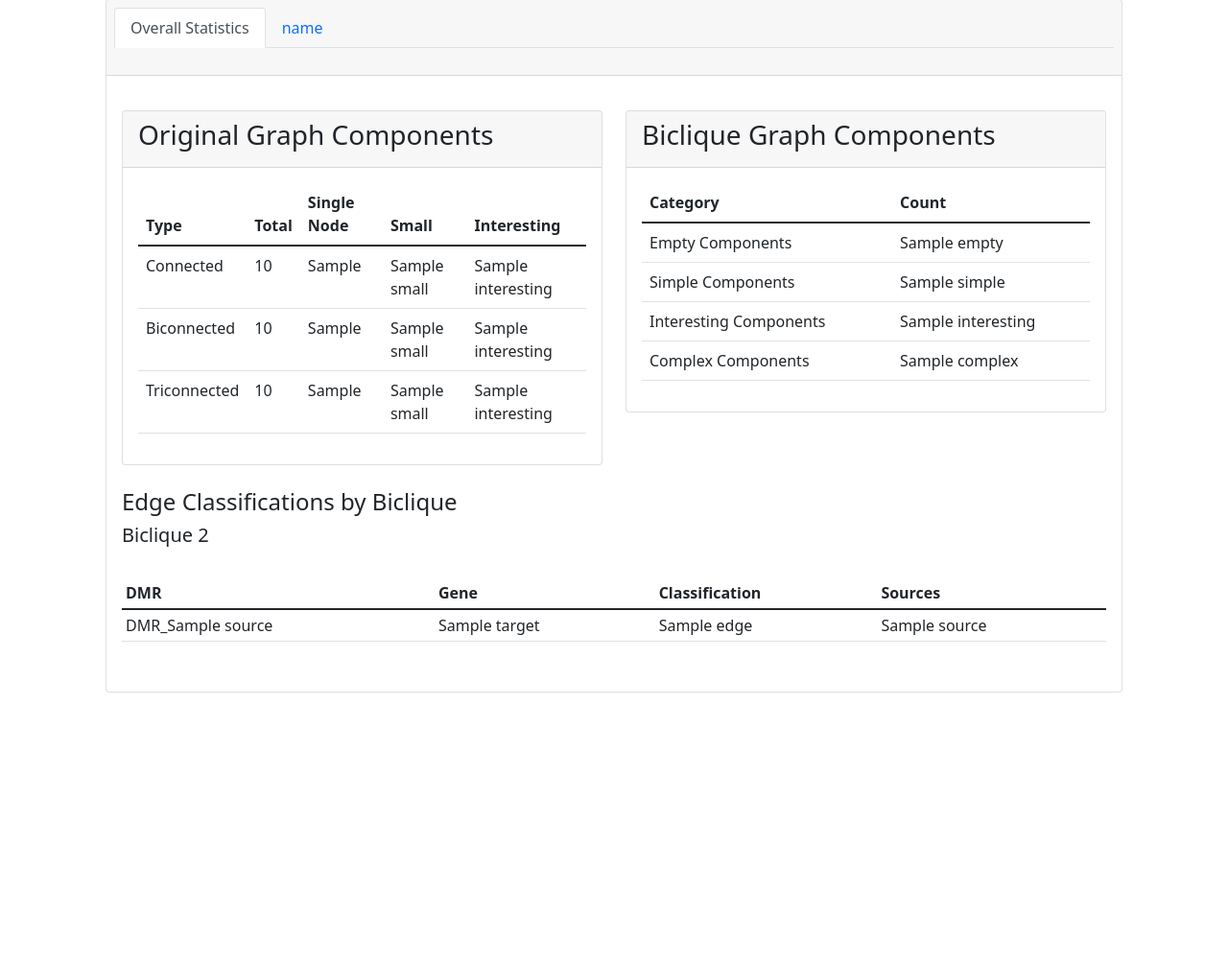
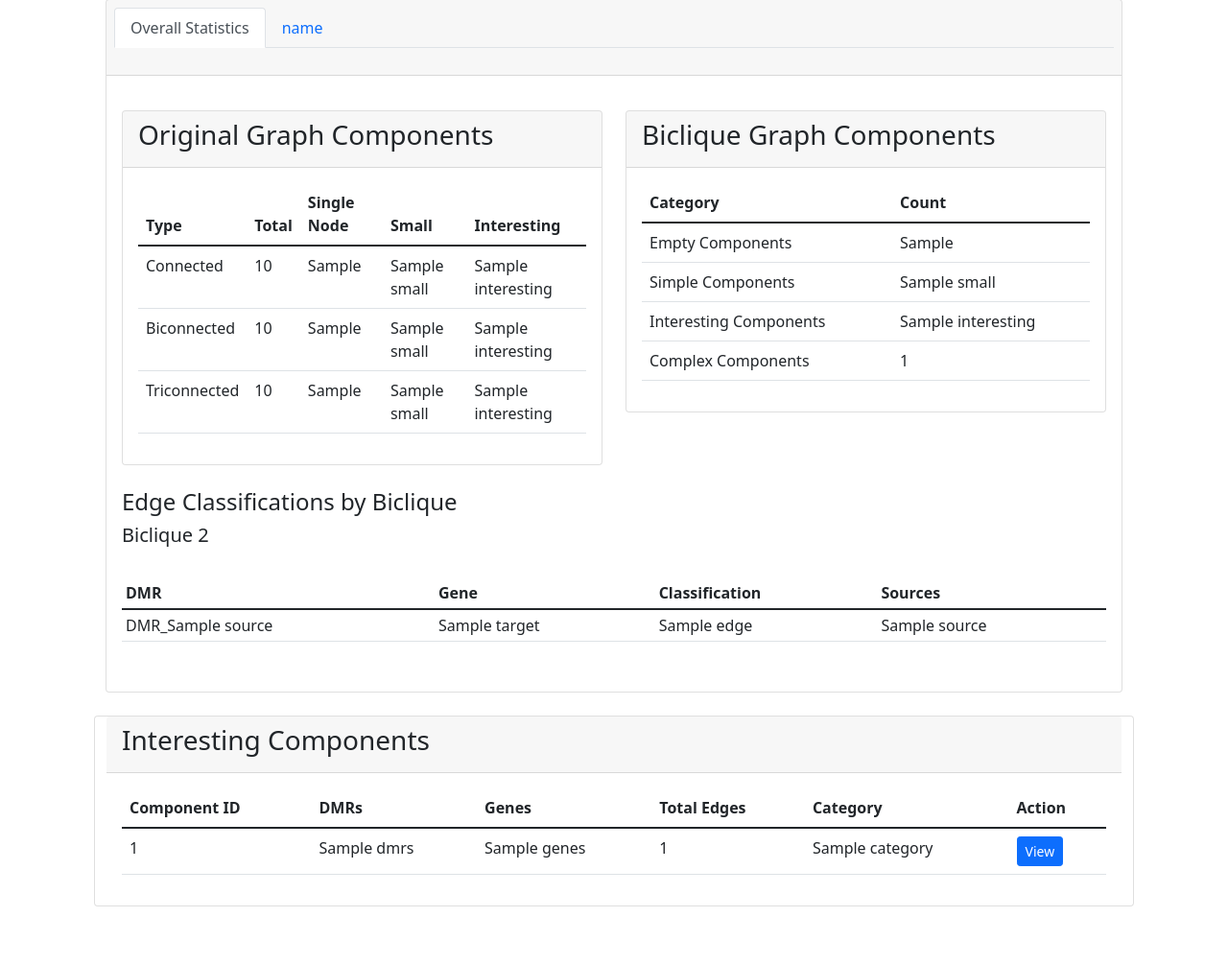
Before and after one commit to pechang03/processDMRs, a Python web app: template templates/index.html in a window 1280 px wide, after a click on "Statistics". Shown: the part 563-1568 px from the top of the page at 96% size. Before the commit the page ends 1285 px from the top, so only its background shows below. Run offline with Jinja, Linux system fonts and the light colour scheme; the template is opened without the code that fills it: most values are stand-ins (such as "Sample title", 1, 10 or a date in 2020); some libraries are stand-ins or nearby versions.

Commit message:
feat: Fix race condition and add interesting components table in stats

```diff
--- a/templates/components/stats/biclique_graph.html
+++ b/templates/components/stats/biclique_graph.html
@@ -14,19 +14,19 @@
         <tbody>
           <tr>
             <td>Empty Components</td>
-            <td>{{ statistics.get('biclique_types', {}).get('empty', 0) }}</td>
+            <td>{{ statistics.get('components', {}).get('biclique', {}).get('connected', {}).get('single_node', 0) }}</td>
           </tr>
           <tr>
             <td>Simple Components</td>
-            <td>{{ statistics.get('biclique_types', {}).get('simple', 0) }}</td>
+            <td>{{ statistics.get('components', {}).get('biclique', {}).get('connected', {}).get('small', 0) }}</td>
           </tr>
           <tr>
             <td>Interesting Components</td>
-            <td>{{ statistics.get('biclique_types', {}).get('interesting', 0) }}</td>
+            <td>{{ statistics.get('components', {}).get('biclique', {}).get('connected', {}).get('interesting', 0) }}</td>
           </tr>
           <tr>
             <td>Complex Components</td>
-            <td>{{ statistics.get('biclique_types', {}).get('complex', 0) }}</td>
+            <td>{{ (statistics.get('complex_components', [])|length) }}</td>
           </tr>
         </tbody>
       </table>
--- /dev/null
+++ b/templates/components/stats/interesting_components.html
@@ -0,0 +1,38 @@
+{% if statistics.get('interesting_components') %}
+<div class="card mb-4">
+  <div class="card-header">
+    <h3>Interesting Components</h3>
+  </div>
+  <div class="card-body">
+    <div class="table-responsive">
+      <table class="table">
+        <thead>
+          <tr>
+            <th>Component ID</th>
+            <th>DMRs</th>
+            <th>Genes</th>
+            <th>Total Edges</th>
+            <th>Category</th>
+            <th>Action</th>
+          </tr>
+        </thead>
+        <tbody>
+          {% for component in statistics.get('interesting_components', []) %}
+          <tr>
+            <td>{{ component.id }}</td>
+            <td>{{ component.dmrs }}</td>
+            <td>{{ component.genes }}</td>
+            <td>{{ component.total_edges }}</td>
+            <td>{{ component.category }}</td>
+            <td>
+              <a href="{{ url_for('main.component_detail_route', component_id=component.id) }}"
+                 class="btn btn-sm btn-primary">View</a>
+            </td>
+          </tr>
+          {% endfor %}
+        </tbody>
+      </table>
+    </div>
+  </div>
+</div>
+{% endif %}
--- a/templates/statistics.html
+++ b/templates/statistics.html
@@ -56,4 +56,47 @@
       </div>
     </div>
   </div>
+
+  <div class="row">
+    <!-- Include interesting components table -->
+    {% include 'components/stats/interesting_components.html' %}
+
+    <!-- Include triconnected components if they exist -->
+    {% if statistics.get('components', {}).get('original', {}).get('triconnected', {}).get('interesting', 0) > 0 %}
+      <div class="card mb-4">
+        <div class="card-header">
+          <h3>Triconnected Components</h3>
+        </div>
+        <div class="card-body">
+          <table class="table">
+            <thead>
+              <tr>
+                <th>Type</th>
+                <th>Total</th>
+                <th>Single Node</th>
+                <th>Small</th>
+                <th>Interesting</th>
+              </tr>
+            </thead>
+            <tbody>
+              <tr>
+                <td>Original Graph</td>
+                <td>{{ statistics.get('components', {}).get('original', {}).get('triconnected', {}).get('total', 0) }}</td>
+                <td>{{ statistics.get('components', {}).get('original', {}).get('triconnected', {}).get('single_node', 0) }}</td>
+                <td>{{ statistics.get('components', {}).get('original', {}).get('triconnected', {}).get('small', 0) }}</td>
+                <td>{{ statistics.get('components', {}).get('original', {}).get('triconnected', {}).get('interesting', 0) }}</td>
+              </tr>
+              <tr>
+                <td>Biclique Graph</td>
+                <td>{{ statistics.get('components', {}).get('biclique', {}).get('triconnected', {}).get('total', 0) }}</td>
+                <td>{{ statistics.get('components', {}).get('biclique', {}).get('triconnected', {}).get('single_node', 0) }}</td>
+                <td>{{ statistics.get('components', {}).get('biclique', {}).get('triconnected', {}).get('small', 0) }}</td>
+                <td>{{ statistics.get('components', {}).get('biclique', {}).get('triconnected', {}).get('interesting', 0) }}</td>
+              </tr>
+            </tbody>
+          </table>
+        </div>
+      </div>
+    {% endif %}
+  </div>
 {% endblock %}
```
Also changed, not shown: routes/main_routes.py (+21 -28 lines).
